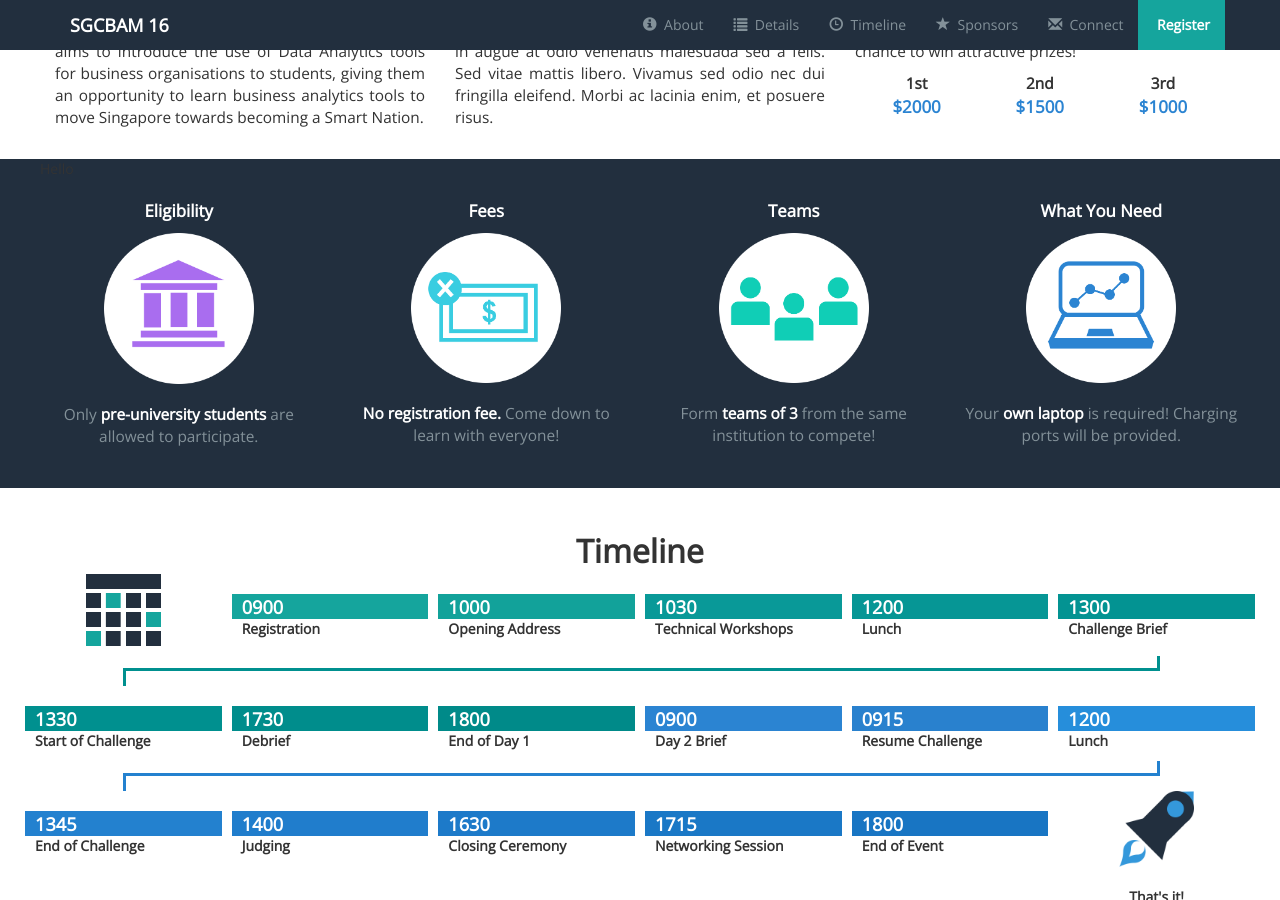
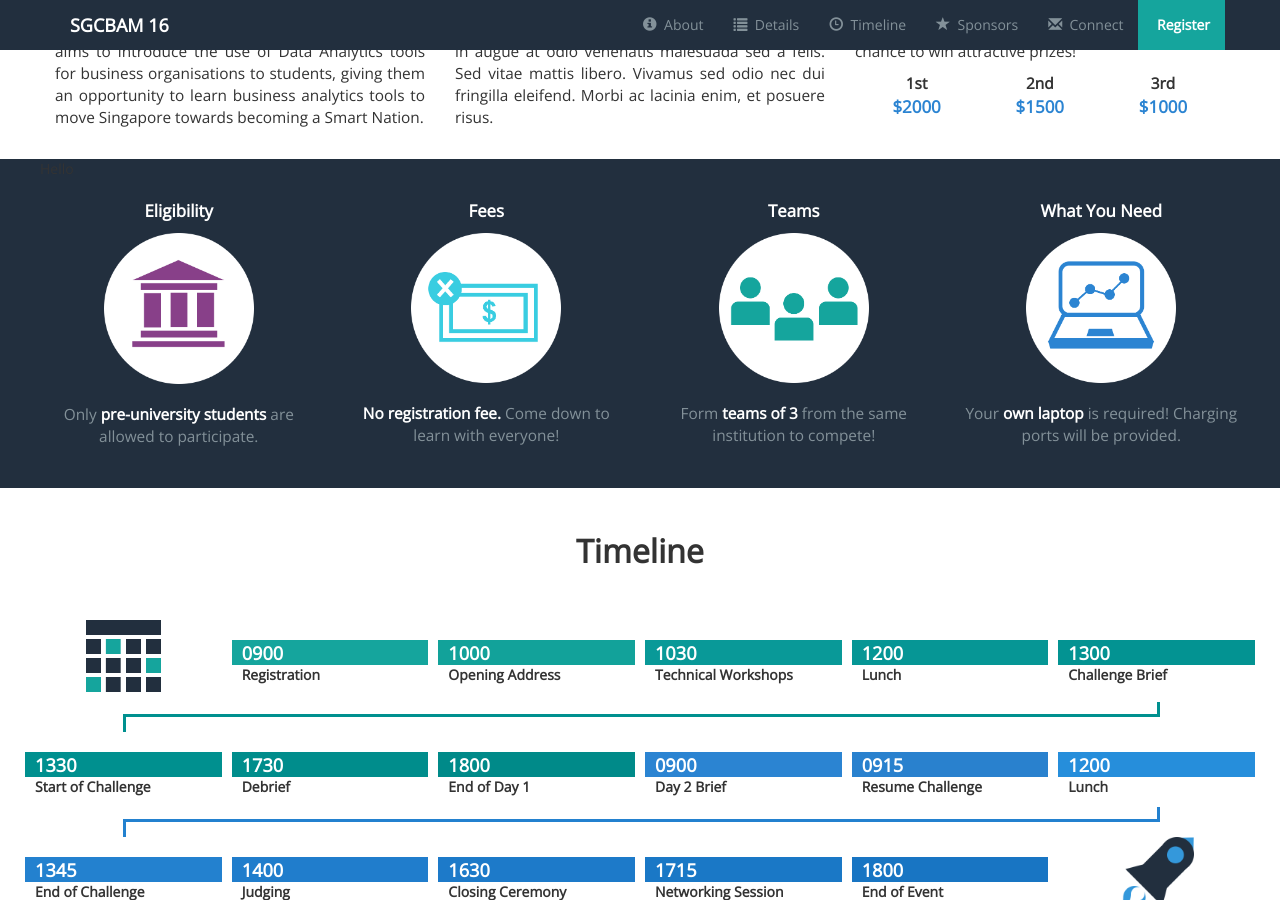
Before and after one commit to nusbizit/sgcbam2016, a Jekyll site: the page built from index.html, in a window 1280 px wide and 900 px high, scrolled down 1303 px. Built offline with Jekyll 4.4.1, drawn with Linux system fonts in a browser that asks for light colours; nearby versions of some CDN libraries.

Commit message:
minor edits

```diff
--- a/_includes/timeline.html
+++ b/_includes/timeline.html
@@ -3,7 +3,7 @@
 		<!-- Day 1-->
 		<div class='row'>
 			<div class='col-sm-12 activity-heading'>
-				Timeline
+				Timeline <br/> &nbsp;
 			</div>
 
 			<div class='col-sm-2 activity'>
--- a/_sass/_section.sass
+++ b/_sass/_section.sass
@@ -248,6 +248,8 @@ header
 	width: 75px
 
 @media screen and (max-width: 768px)
+	#timeline
+		padding: 40px 60px 40px 60px
 	.activity-connector
 		display: none
 
```
Also changed, not shown: img/preu.png, img/team.png, 4 other files.
